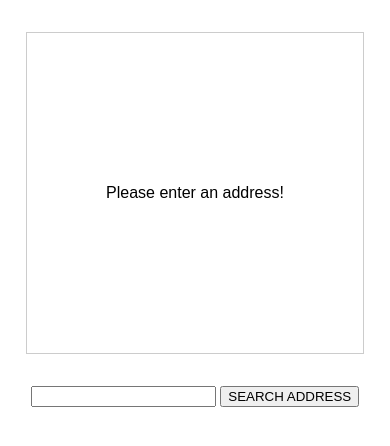
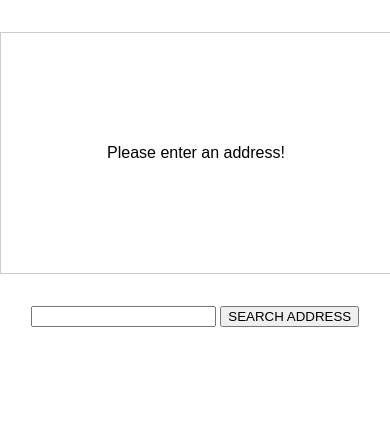
Before and after one commit to Pav85/select-and-share-place-app, a website built with webpack: page index.html in a window 390 px wide. Built offline with nearby package versions, Linux system fonts and the light colour scheme.

Commit message:
Update app.css

```diff
--- a/app.css
+++ b/app.css
@@ -1,19 +1,51 @@
+:root {
+  --main-font: sans-serif;
+  --border-color: #ccc;
+  --main-width: 90%;
+  --main-height: 20rem;
+  --main-margin: 2rem auto;
+}
+
 html {
-  font-family: sans-serif;
+  font-family: var(--main-font);
+  font-size: 16px;
+}
+
+body {
+  margin: 0;
+  padding: 0;
+  box-sizing: border-box;
 }
 
 #map {
-  width: 90%;
-  height: 20rem;
-  border: 1px solid #ccc;
-  margin: 2rem auto;
+  width: var(--main-width);
+  height: var(--main-height);
+  border: 1px solid var(--border-color);
+  margin: var(--main-margin);
   display: flex;
   justify-content: center;
   align-items: center;
   text-align: center;
+  transition: border-color 0.3s ease;
+}
+
+#map:hover {
+  border-color: #888;
 }
 
 form {
   text-align: center;
-  margin: 2rem auto;
+  margin: var(--main-margin);
 }
+
+@media (max-width: 600px) {
+  #map {
+    width: 100%;
+    height: 15rem;
+  }
+
+  form {
+    width: 100%;
+    margin: 1rem auto;
+  }
+}
```
